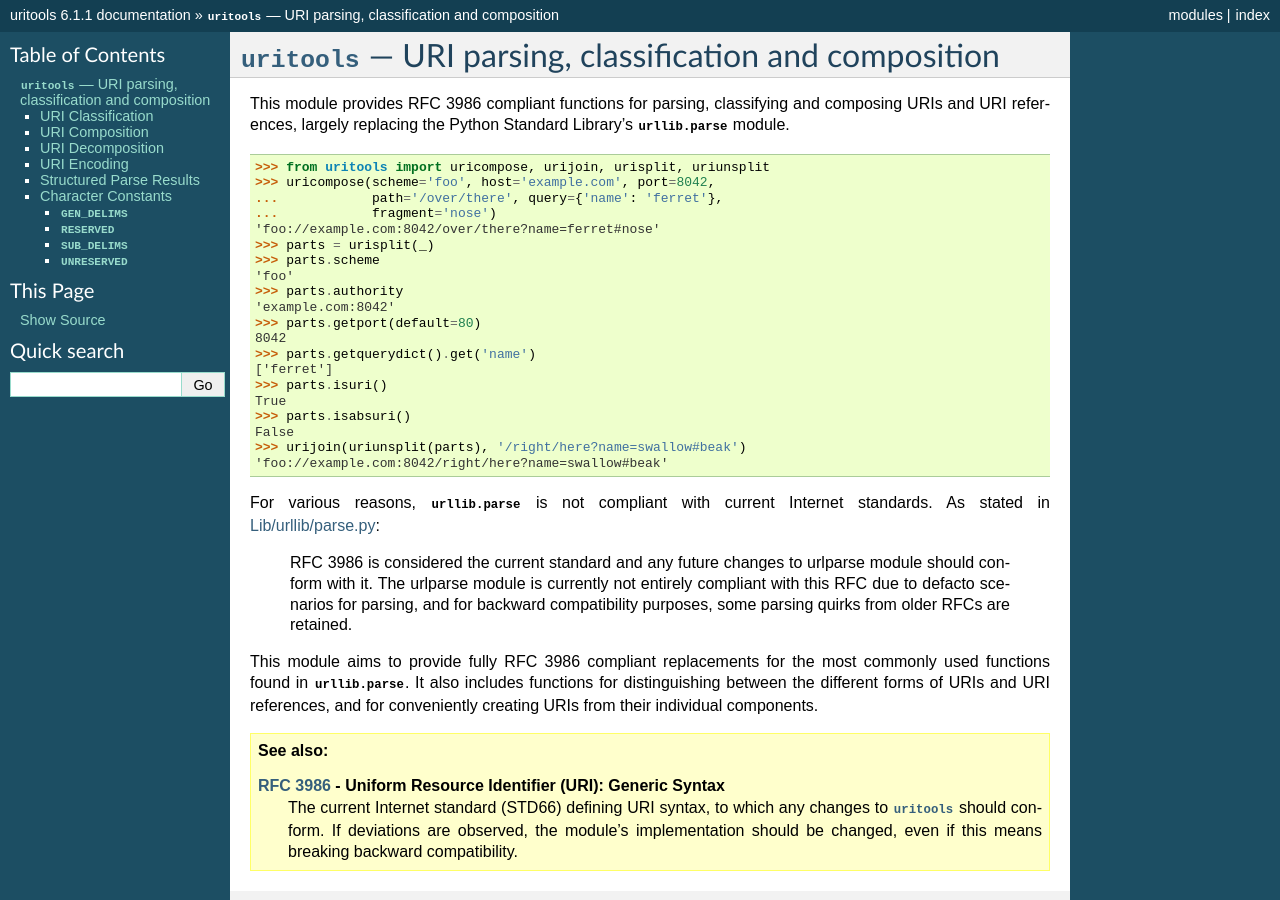
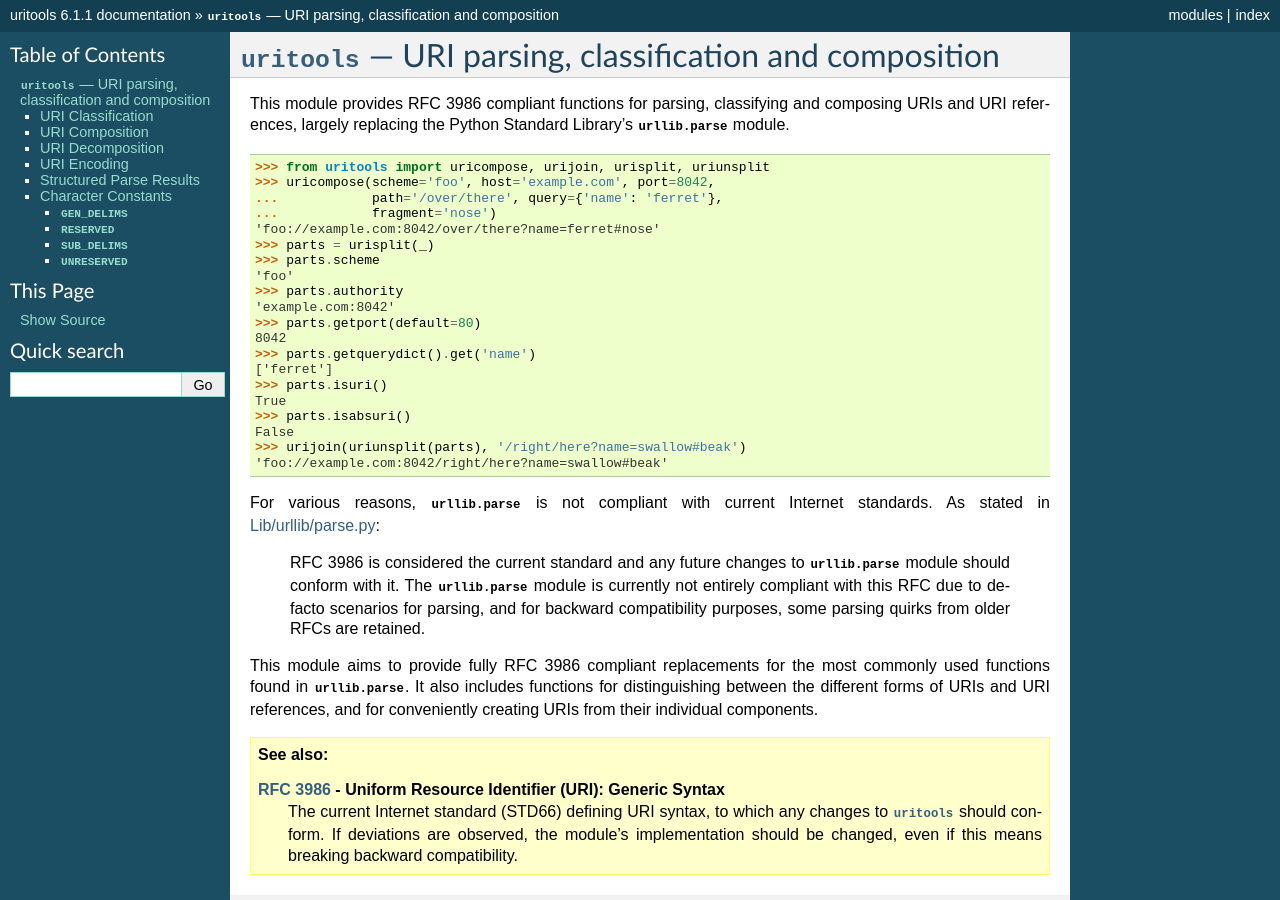
Before and after one commit to tkem/uritools, a Sphinx documentation site: the page built from docs/index.rst, in a window 1280 px wide and 900 px high. Built offline with Sphinx 7.4.7, drawn with Linux system fonts in a browser that asks for light colours.

Commit message:
Correct RFC 3986 conformity statement from urllib.parse module.

```diff
--- a/docs/index.rst
+++ b/docs/index.rst
@@ -36,10 +36,11 @@ Internet standards.  As stated in `Lib/urllib/parse.py
 <https://github.com/python/cpython/blob/3.14/Lib/urllib/parse.py#L22>`_:
 
     RFC 3986 is considered the current standard and any future changes
-    to urlparse module should conform with it.  The urlparse module is
-    currently not entirely compliant with this RFC due to defacto
-    scenarios for parsing, and for backward compatibility purposes,
-    some parsing quirks from older RFCs are retained.
+    to :mod:`urllib.parse` module should conform with it.  The
+    :mod:`urllib.parse` module is currently not entirely compliant
+    with this RFC due to defacto scenarios for parsing, and for
+    backward compatibility purposes, some parsing quirks from older
+    RFCs are retained.
 
 This module aims to provide fully RFC 3986 compliant replacements for
 the most commonly used functions found in :mod:`urllib.parse`.  It
```
Also changed, not shown: README.rst (+4 -4 lines).
